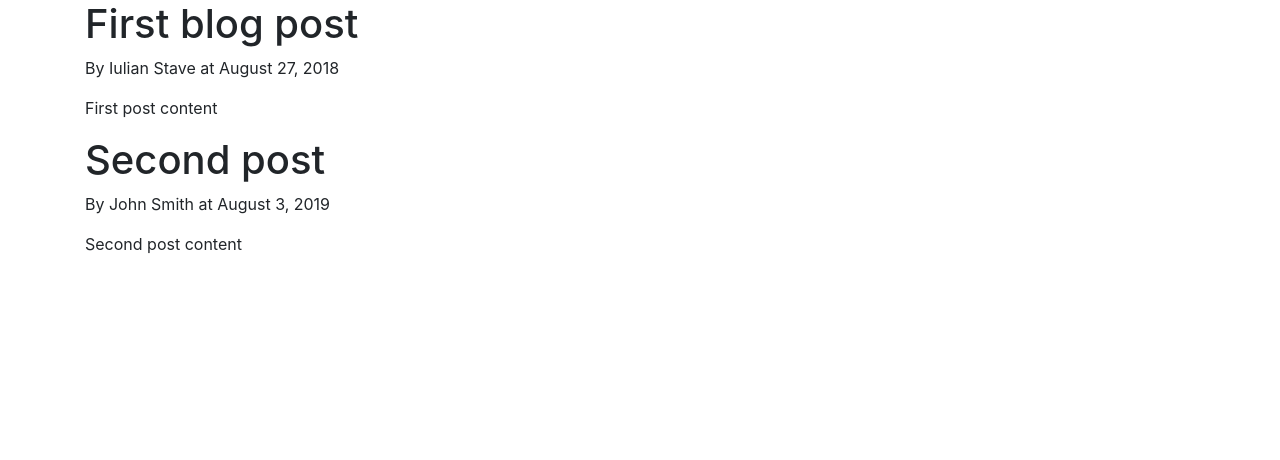
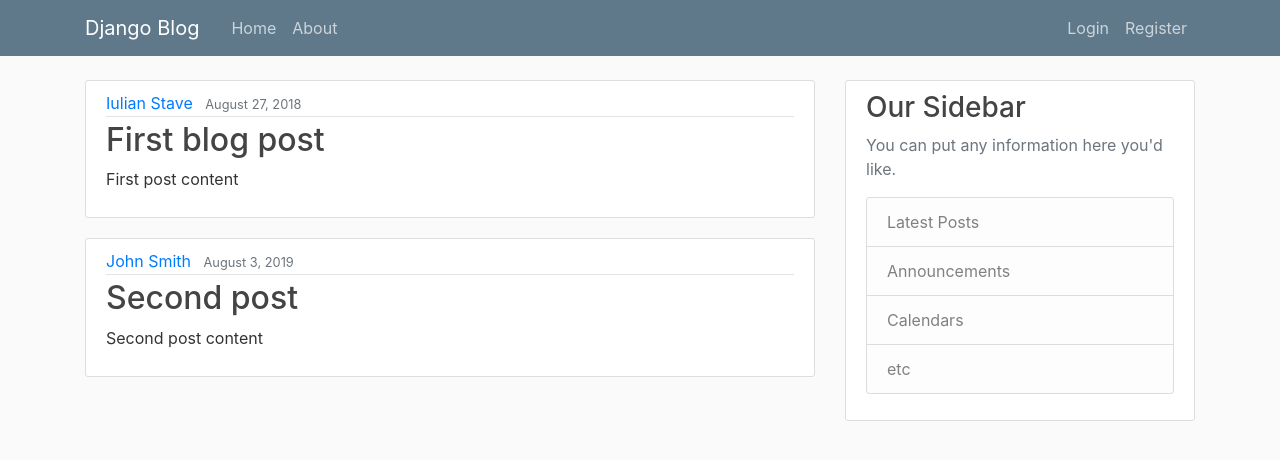
Before and after one commit to IulianStave/blogw, a Django app: page / in a window 1280 px wide. Shown: the top 460 px of the page. Run offline with Django 3.2, Linux system fonts and the light colour scheme; some libraries are stand-ins or nearby versions.

Commit message:
Add static main.css

```diff
--- /dev/null
+++ b/blog/static/blog/main.css
@@ -0,0 +1,84 @@
+body {
+    background: #fafafa;
+    color: #333333;
+    margin-top: 5rem;
+  }
+
+  h1, h2, h3, h4, h5, h6 {
+    color: #444444;
+  }
+
+  ul {
+    margin: 0;
+  }
+
+  .bg-steel {
+    background-color: #5f788a;
+  }
+
+  .site-header .navbar-nav .nav-link {
+    color: #cbd5db;
+  }
+
+  .site-header .navbar-nav .nav-link:hover {
+    color: #ffffff;
+  }
+
+  .site-header .navbar-nav .nav-link.active {
+    font-weight: 500;
+  }
+
+  .content-section {
+    background: #ffffff;
+    padding: 10px 20px;
+    border: 1px solid #dddddd;
+    border-radius: 3px;
+    margin-bottom: 20px;
+  }
+
+  .article-title {
+    color: #444444;
+  }
+
+  a.article-title:hover {
+    color: #428bca;
+    text-decoration: none;
+  }
+
+  .article-content {
+    white-space: pre-line;
+  }
+
+  .article-img {
+    height: 65px;
+    width: 65px;
+    margin-right: 16px;
+  }
+
+  .article-metadata {
+    padding-bottom: 1px;
+    margin-bottom: 4px;
+    border-bottom: 1px solid #e3e3e3
+  }
+
+  .article-metadata a:hover {
+    color: #333;
+    text-decoration: none;
+  }
+
+  .article-svg {
+    width: 25px;
+    height: 25px;
+    vertical-align: middle;
+  }
+
+  .account-img {
+    height: 125px;
+    width: 125px;
+    margin-right: 20px;
+    margin-bottom: 16px;
+  }
+
+  .account-heading {
+    font-size: 2.5rem;
+  }
--- a/blog/templates/blog/about.html
+++ b/blog/templates/blog/about.html
@@ -1,4 +1,4 @@
 {% extends 'blog/base.html' %}
 {% block content %}
-    <h1> about blog page</h1>
+    <h1> About blog page</h1>
 {% endblock %}
--- a/blog/templates/blog/base.html
+++ b/blog/templates/blog/base.html
@@ -1,3 +1,4 @@
+{% load static %}
 <!DOCTYPE html>
 <html>
 <head>
@@ -7,7 +8,7 @@
 
     <!-- Bootstrap CSS -->
     <link rel="stylesheet" href="https://maxcdn.bootstrapcdn.com/bootstrap/4.0.0/css/bootstrap.min.css" integrity="sha384-Gn5384xqQ1aoWXA+058RXPxPg6fy4IWvTNh0E263XmFcJlSAwiGgFAW/dAiS6JXm" crossorigin="anonymous">
-
+    <link rel="stylesheet" type="text/css" href="{% static 'blog/main.css' %}">
     {% if title %}
         <title> {{ title }} DB</title>
     {% else %}
@@ -15,9 +16,47 @@
     {% endif %}
 </head>
 <body>
-    <div class = "container">
-            {% block content %} {% endblock %}
+    <header class="site-header">
+        <nav class="navbar navbar-expand-md navbar-dark bg-steel fixed-top">
+            <div class="container">
+            <a class="navbar-brand mr-4" href="/">Django Blog</a>
+            <button class="navbar-toggler" type="button" data-toggle="collapse" data-target="#navbarToggle" aria-controls="navbarToggle" aria-expanded="false" aria-label="Toggle navigation">
+            <span class="navbar-toggler-icon"></span>
+            </button>
+            <div class="collapse navbar-collapse" id="navbarToggle">
+                <div class="navbar-nav mr-auto">
+                <a class="nav-item nav-link" href="/">Home</a>
+                <a class="nav-item nav-link" href="/about">About</a>
                 </div>
+                <!-- Navbar Right Side -->
+                <div class="navbar-nav">
+                <a class="nav-item nav-link" href="#">Login</a>
+                <a class="nav-item nav-link" href="#">Register</a>
+                </div>
+            </div>
+            </div>
+        </nav>
+    </header>
+    <main role="main" class="container">
+        <div class="row">
+            <div class="col-md-8">
+            {% block content %}{% endblock %}
+            </div>
+            <div class="col-md-4">
+            <div class="content-section">
+                <h3>Our Sidebar</h3>
+                <p class='text-muted'>You can put any information here you'd like.
+                <ul class="list-group">
+                    <li class="list-group-item list-group-item-light">Latest Posts</li>
+                    <li class="list-group-item list-group-item-light">Announcements</li>
+                    <li class="list-group-item list-group-item-light">Calendars</li>
+                    <li class="list-group-item list-group-item-light">etc</li>
+                </ul>
+                </p>
+            </div>
+            </div>
+        </div>
+        </main>
     <!-- Optional JavaScript -->
     <!-- jQuery first, then Popper.js, then Bootstrap JS -->
     <script src="https://code.jquery.com/jquery-3.2.1.slim.min.js" integrity="sha384-KJ3o2DKtIkvYIK3UENzmM7KCkRr/rE9/Qpg6aAZGJwFDMVNA/GpGFF93hXpG5KkN" crossorigin="anonymous"></script>
--- a/blog/templates/blog/home.html
+++ b/blog/templates/blog/home.html
@@ -1,8 +1,23 @@
 {% extends 'blog/base.html' %}
 {% block content %}
-{% for post in posts %}
-            <h1> {{ post.title }} </h1>
-            <p> By {{ post.author }} at {{ post.date_posted }} </p>
-            <p> {{ post.content }} </p>
-        {% endfor %}
+
+    {% for post in posts %}
+        <!--
+        <h1> {{ post.title }} </h1>
+        <p> By {{ post.author }} at {{ post.date_posted }} </p>
+        <p> {{ post.content }} </p>
+        -->
+        <article class="media content-section">
+            <div class="media-body">
+                <div class="article-metadata">
+                <a class="mr-2" href="#">{{ post.author }}</a>
+                <small class="text-muted">{{ post.date_posted }}</small>
+                </div>
+                <h2><a class="article-title" href="#">{{ post.title }}</a></h2>
+                <p class="article-content">{{ post.content }}</p>
+            </div>
+        </article>
+    {% endfor %}
+
+
 {% endblock %}
```
Lines whose indentation alone changed are shown as unchanged.
